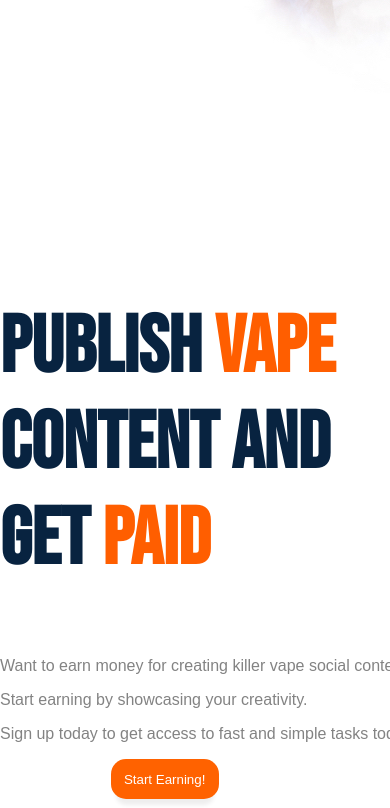
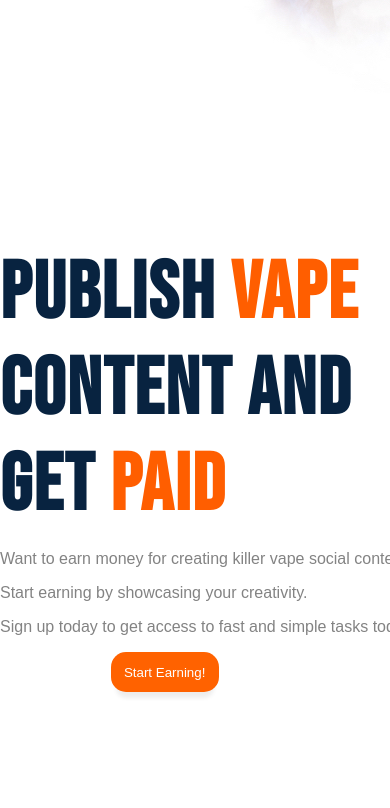
Before and after one commit to Parvis123/-Parvis123-vape-influencer-technical, a React (Create React App) app: page / in a window 390 px wide. Shown: the part 819-1627 px from the top of the page. After the commit the page ends 1520 px from the top, so only its background shows below. Built offline with nearby package versions, Linux system fonts and the light colour scheme; a web font is replaced by a local one.

Commit message:
replicated large message for mobile

```diff
--- a/src/components/message-us-mobile/message-us-mobile.scss
+++ b/src/components/message-us-mobile/message-us-mobile.scss
@@ -13,6 +13,8 @@
     color: #082340;
     font-family: "Bebas Neue";
     font-size: 80px;
+    margin: 0px;
+    letter-spacing: 2px;
   }
 
   .orange-colored {
```
